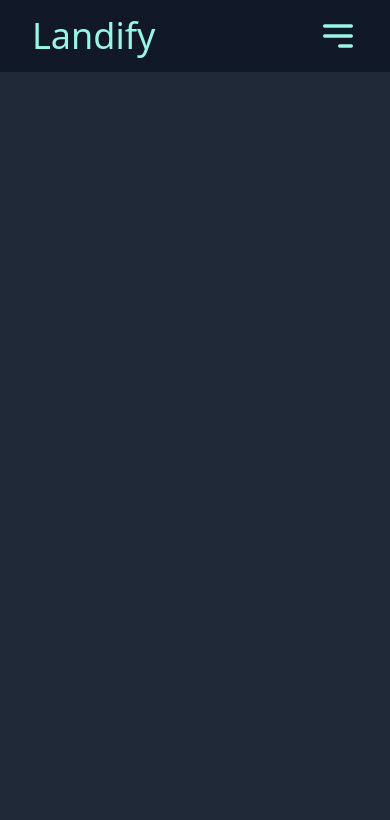
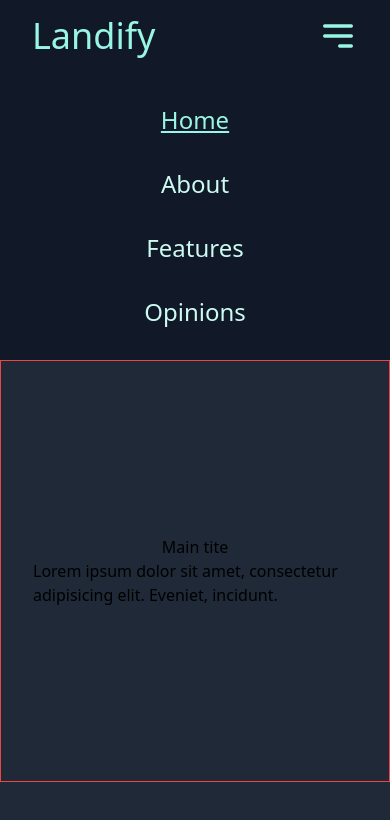
Before and after one commit to adamwojnicki/landify-template, a website built with Vite: page index.html in a window 390 px wide. Both pictures are taken after a click on the button 338 px from the left and 36 px from the top of the page. Built offline with nearby package versions, Linux system fonts and the light colour scheme.

Commit message:
mibile nav + initial hero styling

```diff
--- a/index.html
+++ b/index.html
@@ -13,7 +13,7 @@
   <div class="bg-gray-800 min-h-screen">
     <!-- HEADER -->
     <header class="header bg-gray-900">
-      <div class="container max-w-6xl mx-auto flex items-center justify-between py-4 px-8">
+      <div class="container lg:max-w-6xl mx-auto flex items-center justify-between py-4 px-8">
         <!-- LOGO -->
         <div class="logo">
           <h1 class="text-4xl text-teal-200">Landify</h1>
@@ -28,7 +28,7 @@
         </nav>
         <!-- // NAVIGATION -->
         <!-- MOBILE NAVIGATION BUTTON -->
-        <button class="block md:hidden text-teal-200">
+        <button class="mobile-btn block md:hidden text-teal-200">
           <svg xmlns="http://www.w3.org/2000/svg" class="h-10 w-10" fill="none" viewBox="0 0 24 24"
             stroke="currentColor" stroke-width="2">
             <path stroke-linecap="round" stroke-linejoin="round" d="M4 6h16M4 12h16m-7 6h7" />
@@ -47,6 +47,13 @@
     <!-- MAIN -->
     <main class="main">
       <!-- HERO SECTION -->
+      <section class="hero" id="home">
+        <div
+          class="container lg:max-w-6xl mx-auto py-4 px-8 min-h-[50vh] border border-red-500 flex flex-col justify-center items-center">
+          <h1>Main tite</h1>
+          <p>Lorem ipsum dolor sit amet, consectetur adipisicing elit. Eveniet, incidunt.</p>
+        </div>
+      </section>
       <!-- // HERO SECTION -->
       <!-- TEXT RIGHT -->
       <!-- // TEXT RIGHT -->
--- a/src/main.ts
+++ b/src/main.ts
@@ -1 +1,9 @@
 import "./style.css";
+
+// MOBILE MENU FUCNTIONALITY:
+const mobileBtn: HTMLButtonElement = document.querySelector(".mobile-btn")!;
+const mobileNav: HTMLMenuElement = document.querySelector(".mobile-nav")!;
+
+mobileBtn.addEventListener("click", () => {
+  mobileNav.classList.toggle("hidden");
+});
```
